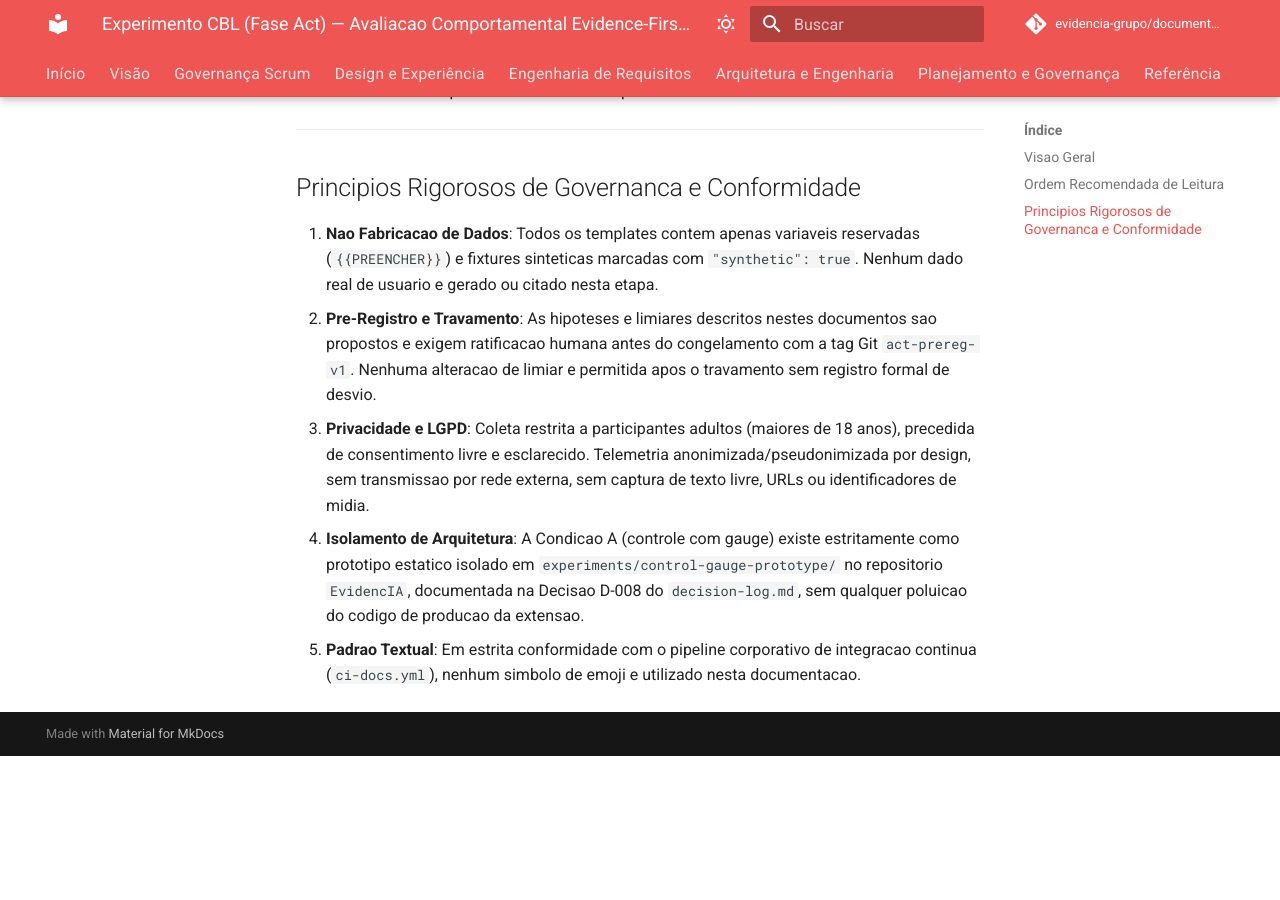
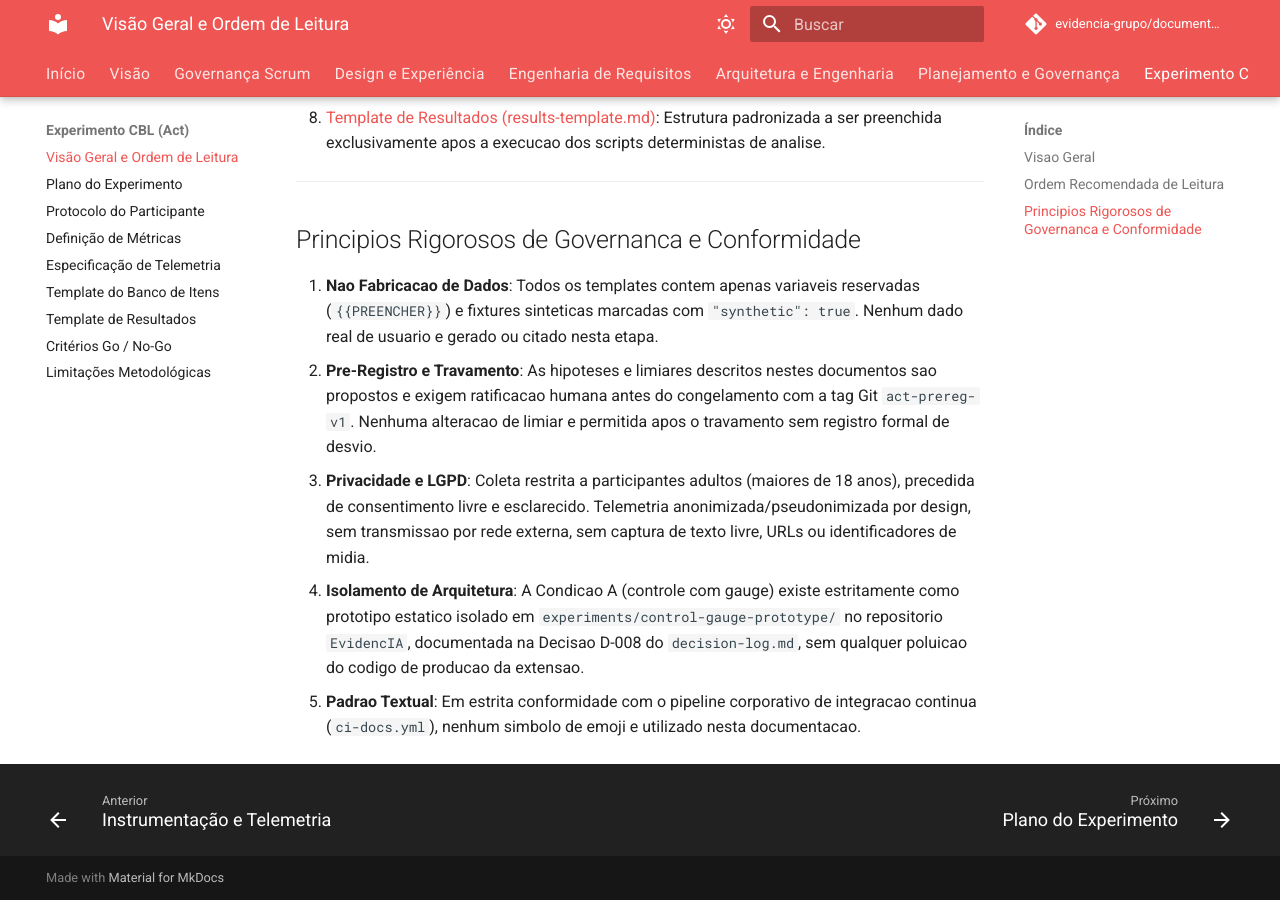
Before and after one commit to evidencia-grupo/documentation, an MkDocs documentation site: the page built from docs/cbl/act/README.md, in a window 1280 px wide and 900 px high, scrolled down 1363 px. Built offline with MkDocs 1.6.1 and Material for MkDocs 9.7.7, drawn with Linux system fonts in a browser that asks for light colours; comment, search, counter and statistics services are not loaded; before the commit the page ends 2119 px from its top, so only the background shows below that; some of the changed text lies outside the part shown.

```diff
--- a/mkdocs.yml
+++ b/mkdocs.yml
@@ -125,5 +125,15 @@ nav:
       - Priorização e MVP: planejamento/priorizacao-e-mvp.md
       - Gestão de Riscos Técnicos: planejamento/gestao-riscos.md
       - Instrumentação e Telemetria: planejamento/metricas-telemetria.md
+  - Experimento CBL (Act):
+      - Visão Geral e Ordem de Leitura: cbl/act/README.md
+      - Plano do Experimento: cbl/act/experiment-plan.md
+      - Protocolo do Participante: cbl/act/participant-protocol.md
+      - Definição de Métricas: cbl/act/metrics-definition.md
+      - Especificação de Telemetria: cbl/act/telemetry-spec.md
+      - Template do Banco de Itens: cbl/act/item-bank-template.md
+      - Template de Resultados: cbl/act/results-template.md
+      - Critérios Go / No-Go: cbl/act/go-no-go-act.md
+      - Limitações Metodológicas: cbl/act/limitations.md
   - Referência:
       - Glossário Técnico: referencia/glossario.md
```
Also changed, not shown: docs/visao/decision-log.md (+2 -1 lines).
